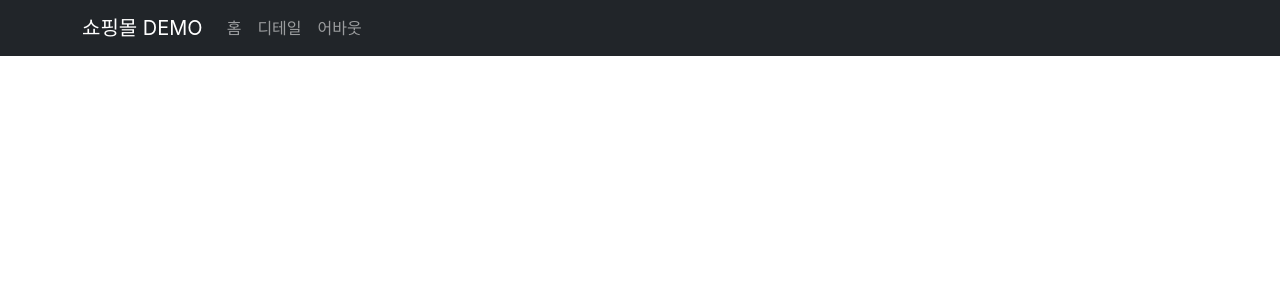
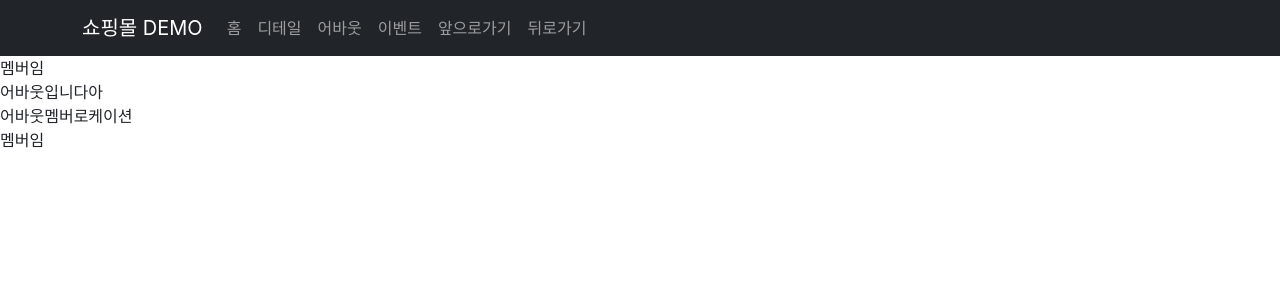
Before and after one commit to seeoya/s_react_shop, a React (Create React App) app: page /about/member in a window 1280 px wide. Before the commit this address had no page. Shown: the top 300 px of the page. Built offline with nearby package versions, Linux system fonts and the light colour scheme.

Commit message:
react router dom - nested, navigate 기능 추가

```diff
--- a/package.json
+++ b/package.json
@@ -2,7 +2,7 @@
     "name": "react_shop",
     "version": "0.1.0",
     "private": true,
-    "homepage": "https://seeoya.github.io/s_react_shop",
+    "homepage": "https://seeoya.github.io/s_react_shop/",
     "dependencies": {
         "@testing-library/jest-dom": "^5.16.4",
         "@testing-library/react": "^13.3.0",
--- a/src/App.js
+++ b/src/App.js
@@ -1,7 +1,7 @@
 // react-bootstrap 홈페이지에서 npm으로 install
 // 대문자 컴포넌트 (Button, Navbar, Nav 등등...)는 import 필요
 // import { useState } from "react";
-import { Route, Routes, Link } from "react-router-dom";
+import { Route, Routes, Link, useNavigate, Outlet } from "react-router-dom";
 import { Button, Navbar, Container, Nav, Row, Col } from "react-bootstrap";
 import { useState } from "react";
 
@@ -12,6 +12,8 @@ import logo from "./logo.svg";
 
 import Detail from "./pages/Detail";
 import Main from "./pages/Main";
+import About from "./pages/About";
+import Event from "./pages/Event";
 
 import "./App.css";
 
@@ -20,6 +22,10 @@ import "./App.css";
 // let _PUBLIC_URL = process.env.PUBLIC_URL;
 
 function App() {
+    // 페이지 이동 함수
+    // <Link to={주소}> </Link> 대신 onClick={() => navigate("path")}로 기존 항목에 사용 가능
+    let navigate = useNavigate();
+
     return (
         <>
             <div className="App">
@@ -29,23 +35,36 @@ function App() {
                             <Link to="/">쇼핑몰 DEMO</Link>
                         </Navbar.Brand>
                         <Nav className="me-auto">
-                            <Nav.Link>
-                                <Link to="/">홈</Link>
-                            </Nav.Link>
-                            <Nav.Link>
-                                <Link to="/detail">디테일</Link>
-                            </Nav.Link>
-                            <Nav.Link>
-                                <Link to="/about">어바웃</Link>
-                            </Nav.Link>
+                            <Nav.Link onClick={() => navigate("/")}>홈</Nav.Link>
+                            <Nav.Link onClick={() => navigate("/detail")}>디테일</Nav.Link>
+                            <Nav.Link onClick={() => navigate("/about")}>어바웃</Nav.Link>
+                            <Nav.Link onClick={() => navigate("/event")}>이벤트</Nav.Link>
+
+                            {/* 숫자 넣으면 앞으로 뒤로가기 됨 */}
+                            <Nav.Link onClick={() => navigate(1)}>앞으로가기</Nav.Link>
+                            <Nav.Link onClick={() => navigate(-1)}>뒤로가기</Nav.Link>
                         </Nav>
                     </Container>
                 </Navbar>
 
                 <Routes>
                     <Route path="/" element={<Main />} />
-                    <Route path="/detail" element={<Detail />} />
-                    <Route path="/about" element={<div>어바웃</div>} />
+                    <Route path="/detail" element={<Detail />}></Route>
+                    <Route path="/about" element={<About />}>
+                        {/* Nested Routes */}
+                        {/* 태그를 열고 사이에 넣어줌 */}
+                        {/* /about/member */}
+                        <Route path="member" element={<div>멤버임</div>} />
+                        {/* /about/location */}
+                        <Route path="location" element={<div>로케이션임</div>} />
+                    </Route>
+                    <Route path="/event" element={<Event />}>
+                        <Route path="one" element={<div>첫 주문시 양배추즙 서비스</div>} />
+                        <Route path="two" element={<div>생일기념 쿠폰받기</div>} />
+                    </Route>
+
+                    {/* 모든 페이지 (404 페이지) */}
+                    <Route path="*" element={<div>없는 페이지. 404 페이지</div>} />
                 </Routes>
             </div>
         </>
--- /dev/null
+++ b/src/pages/About.js
@@ -0,0 +1,16 @@
+import { Link, Outlet } from "react-router-dom";
+
+function About() {
+    return (
+        <>
+            <Outlet>ㅁㄴㅇㅁㄴㅇ</Outlet>
+            <div>어바웃입니다아</div>
+            <Link to="/about">어바웃</Link>
+            <Link to="member">멤버</Link>
+            <Link to="location">로케이션</Link>
+            <Outlet>안에 있는 엘리먼트 보여주는 자리</Outlet>
+        </>
+    );
+}
+
+export default About;
--- /dev/null
+++ b/src/pages/Event.js
@@ -0,0 +1,16 @@
+import { Link, Outlet } from "react-router-dom";
+
+function Event() {
+    return (
+        <>
+            <Link to="/event">이벤트</Link>
+            <Link to="one">이벤1</Link>
+            <Link to="two">이벤2</Link>
+
+            <h4>오늘의 이벤트</h4>
+            <Outlet></Outlet>
+        </>
+    );
+}
+
+export default Event;
```
